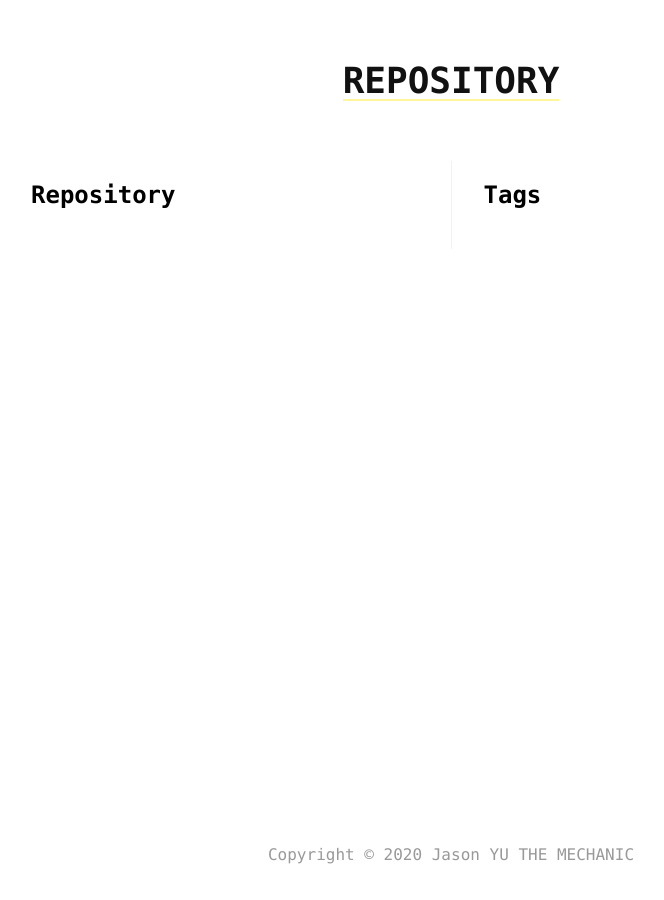
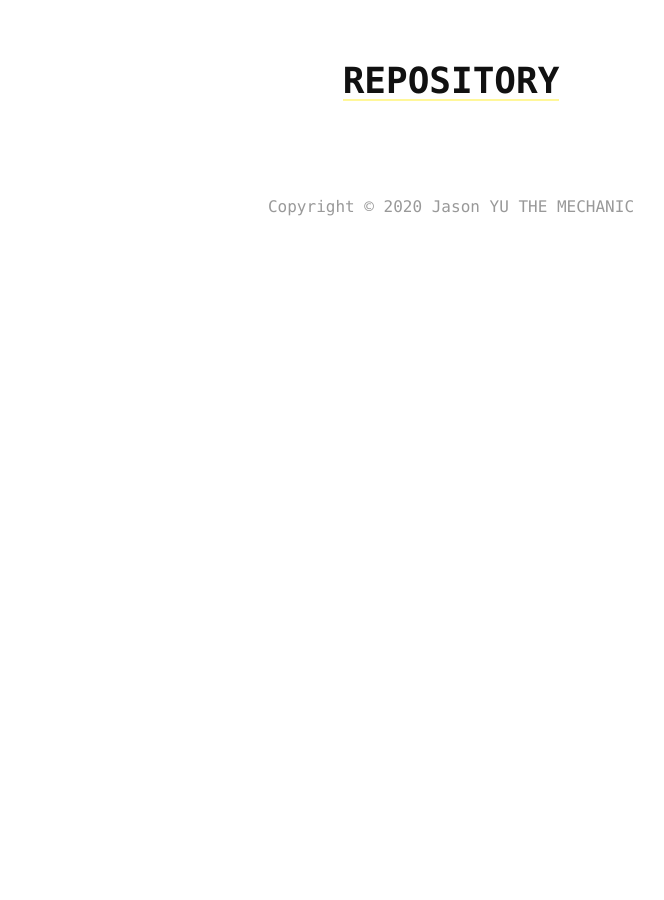
Before and after one commit to JasonYU1019Root/JasonYU1019Root.github.io, a Jekyll site: the page built from repository.md, in a window 1280 px wide. Shown: the whole page, without its empty margins (189-853 px from the left). Built offline with Jekyll 4.4.1, drawn with Linux system fonts in a browser that asks for light colours.

Commit message:
made a few changes

```diff
--- a/_layouts/repository.html
+++ b/_layouts/repository.html
@@ -1,15 +1,12 @@
 <!DOCTYPE html>
 <html lang="{{ site.lang | default: "en" }}">
+
 <head>
   <meta charset="utf-8">
   <meta http-equiv="X-UA-Compatible" content="IE=edge">
   <meta name="viewport" content="width=device-width, initial-scale=1">
   <title>
-      {% if page.title %}
     {{ page.title }}
-      {% else %}
-        分类
-      {% endif %}
   </title>
 
   <!--[if lt IE 9]>
@@ -24,15 +21,17 @@
   {% seo %}
   {% include statistics_head.html %}
 </head>
+
 <body>
   {% include header.html %}
 
-    <div class="tags-content">
+  <!-- <div class="tags-content">
     <div class="content">
       <div class="categories">
         <h2>Repository</h2>
         {% for category in site.categories %}
-          <p id="{{category | first}}"><i class="fa fa-folder"></i> {{category | first}} (共 {{ category | last | size }} 篇)</p>
+        <p id="{{category | first}}"><i class="fa fa-folder"></i> {{category | first}} (共 {{ category | last | size }}
+          篇)</p>
         <div class="articles">
           {% for posts in category  %}
           {% for post in posts %}
@@ -66,7 +65,7 @@
         {% endfor %}
       </div>
     </div>
-    </div>
+  </div> -->
 
   {% include footer.html %}
 
@@ -76,4 +75,5 @@
 
   {% include statistics_body.html %}
 </body>
+
 </html>
```
Also changed, not shown: _layouts/archive.html (+3 -4 lines). Lines whose indentation alone changed are shown as unchanged.
